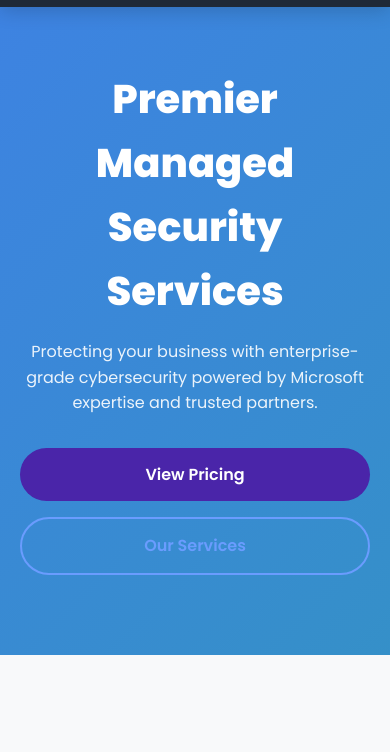
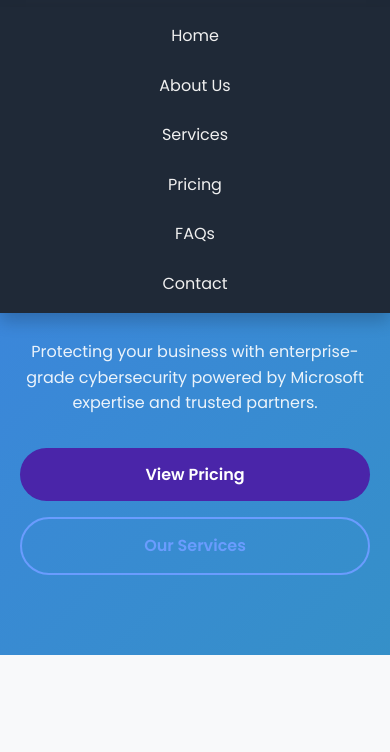
Before and after one commit to JD-SaberGuard/company_website, a plain HTML site: page index.html in a window 390 px wide. Both pictures are taken after a click on the button 353 px from the left and 36 px from the top of the page. Shown: the part 65-817 px from the top of the page. Drawn offline with Linux system fonts and the light colour scheme; files whose address does not match are found by name.

Commit message:
Update index.html

```diff
--- a/index.html
+++ b/index.html
@@ -73,6 +73,29 @@
         .nav-links a:hover { color: var(--accent-blue); }
         .nav-links a:hover::after { width: 100%; }
         .mobile-menu { display: none; color: var(--text-light); font-size: 1.5rem; cursor: pointer; background: none; border: none; }
+        /* Mobile Nav active state */
+        .nav-links.active {
+            display: flex;
+            flex-direction: column;
+            position: absolute;
+            top: var(--header-height);
+            left: 0;
+            width: 100%;
+            background-color: var(--bg-dark);
+            box-shadow: 0 8px 16px rgba(0,0,0,0.2);
+            padding: 1rem 20px;
+            text-align: center;
+            z-index: 999;
+        }
+        .nav-links.active a {
+            padding: 1rem 0;
+            width: 100%;
+            border-bottom: 1px solid rgba(255,255,255,0.1);
+        }
+        .nav-links.active a:last-child {
+            border-bottom: none;
+        }
+
 
         /* Hero Section */
         .hero {
@@ -112,7 +135,7 @@
             display: grid; grid-template-columns: repeat(auto-fit, minmax(180px, 1fr));
             gap: 20px; align-items: center; justify-items: center;
         }
-        .partner-logo { max-width: 180px; filter: grayscale(100%); transition: filter var(--transition-speed) ease; }
+        .partner-logo { max-width: 180px; height: auto; filter: grayscale(100%); transition: filter var(--transition-speed) ease; }
         .partner-logo:hover { filter: grayscale(0%); }
 
         /* Services Section */
@@ -215,10 +238,13 @@
             .hero { padding: calc(var(--header-height) + 60px) 0 80px; }
             .hero h1 { font-size: 2.5rem; }
             .hero p { font-size: 1rem; }
+            .about-grid .about-photo { order: -1; margin-bottom: 20px;} /* Photo above text on mobile */
+            .about-grid h2, .about-grid p { text-align: center; } /* Center text on mobile */
         }
         @media (max-width: 600px) {
             .cta-buttons { flex-direction: column; }
             .btn { width: 100%; text-align: center; }
+            .partner-grid { grid-template-columns: repeat(auto-fit, minmax(120px, 1fr)); }
         }
     </style>
 </head>
@@ -598,11 +624,13 @@
             e.target.reset();
         });
 
-        // Simplified smooth scroll (using CSS)
-        document.querySelectorAll('a[href^="#"]').forEach(anchor => {
-            anchor.addEventListener('click', function (e) {
-                e.preventDefault();
-                document.querySelector(this.getAttribute('href')).scrollIntoView({ behavior: 'smooth' });
+        // Close mobile nav when a link is clicked
+        document.querySelectorAll('.nav-links a').forEach(link => {
+            link.addEventListener('click', () => {
+                if (navLinks.classList.contains('active')) {
+                    navLinks.classList.remove('active');
+                    menuBtn.setAttribute('aria-expanded', 'false');
+                }
             });
         });
     </script>
```
